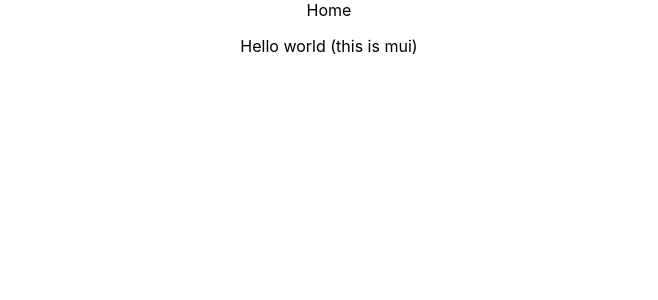
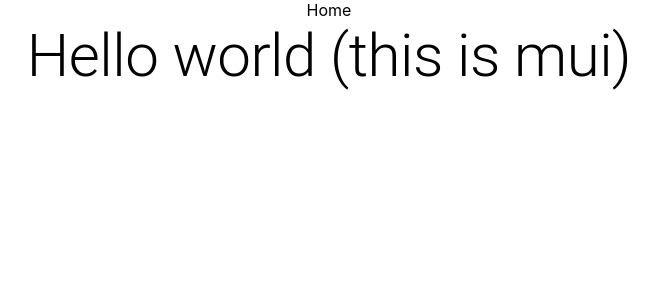
Before and after one commit to LCM-Nikki-Nicole/murder_party, a React (Create React App) app in the folder client/: page / in a window 1280 px wide. Shown: the top 300 px of the page, without its empty margins (311-969 px from the left). Built offline with nearby package versions, Linux system fonts and the light colour scheme.

Commit message:
installed MUI

```diff
--- a/client/package.json
+++ b/client/package.json
@@ -3,6 +3,10 @@
   "version": "0.1.0",
   "private": true,
   "dependencies": {
+    "@emotion/react": "^11.11.4",
+    "@emotion/styled": "^11.11.5",
+    "@mui/icons-material": "^5.15.19",
+    "@mui/material": "^5.15.19",
     "@testing-library/jest-dom": "^5.17.0",
     "@testing-library/react": "^13.4.0",
     "@testing-library/user-event": "^13.5.0",
--- a/client/src/App.js
+++ b/client/src/App.js
@@ -1,6 +1,7 @@
 import './App.css';
 import { Home, LandingPage, Login, SecretCodeEntry, Success } from './components';
 import { Route, Routes } from 'react-router-dom';
+import { Typography } from '@mui/material';
 
 function App() {
   return (
@@ -12,9 +13,9 @@
       <Route path='/SecretCodeEntry' element={<SecretCodeEntry/>}></Route>
       <Route path='/Success' element={<Success/>}></Route>
     </Routes>
-      <p>
+    <Typography variant="h2">
         Hello world (this is mui)
-      </p>
+      </Typography>
     </div>
   );
 }
```
Also changed, not shown: 1 other file (tests, documents, lock files or other folders).
